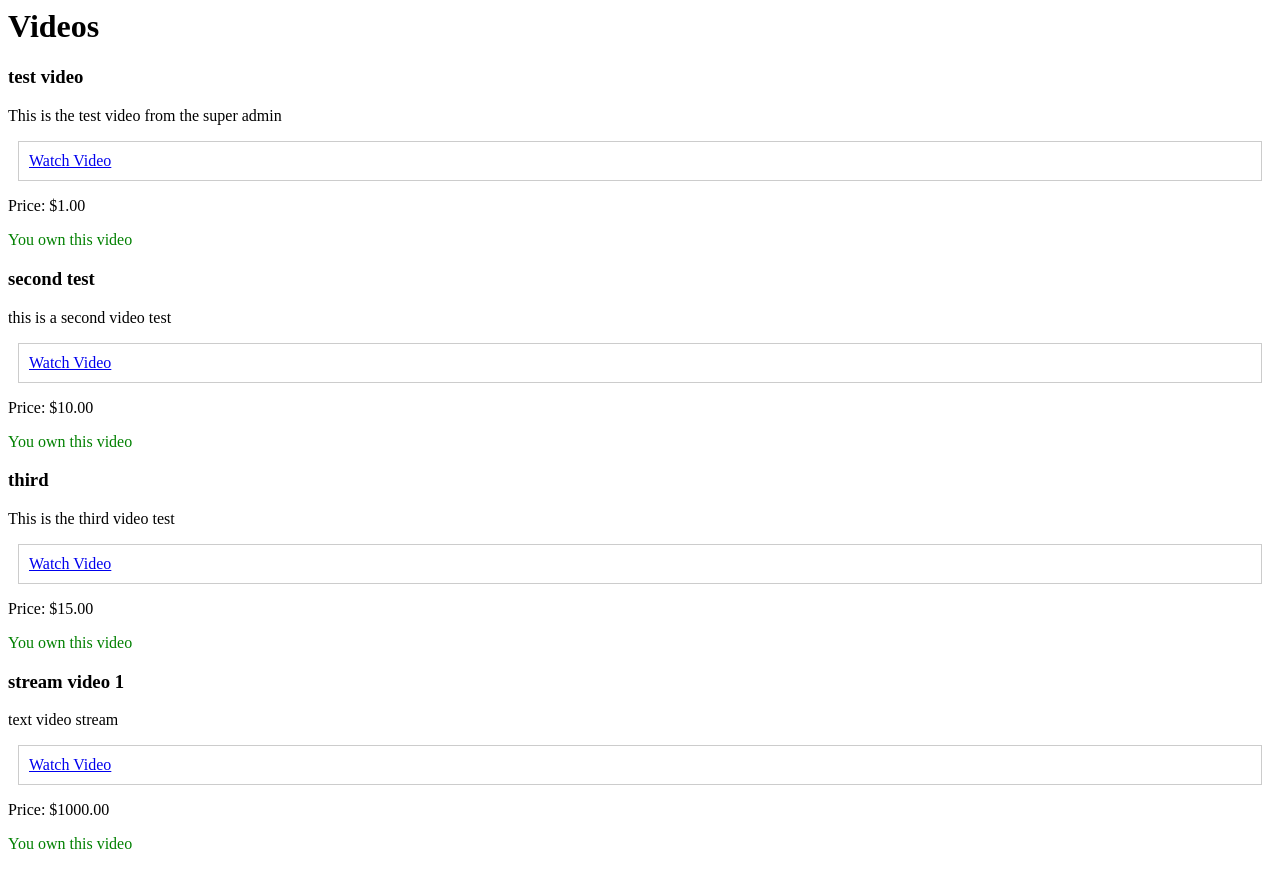
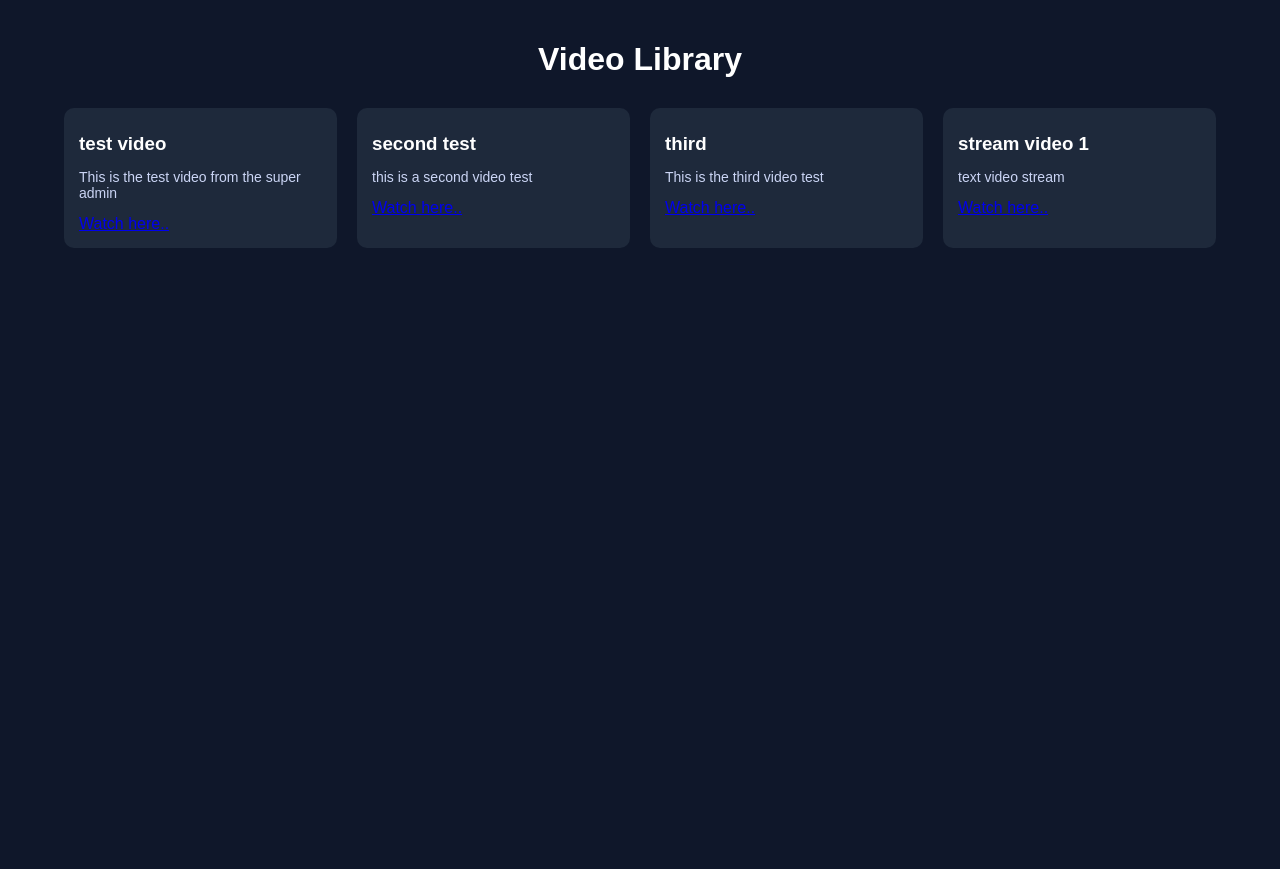
Before and after one commit to Ghislain1/video_platform, a Django app: page / in a window 1280 px wide. After the commit the page ends 248 px from the top, so only its background shows below. Run offline with Django 5.2, Linux system fonts and the light colour scheme; data comes from the database, SQL or seed files in the repository.

Commit message:
update UIX

```diff
--- a/video_platform/settings.py
+++ b/video_platform/settings.py
@@ -120,7 +120,7 @@ USE_TZ = True
 # Static files (CSS, JavaScript, Images)
 # https://docs.djangoproject.com/en/6.0/howto/static-files/
 
-STATIC_URL = 'static/'
+STATIC_URL = '/static/'
 
 
 #signin and sign out redirection
--- /dev/null
+++ b/videos/static/videos/style.css
@@ -0,0 +1,66 @@
+
+body {
+    font-family: Arial, Helvetica, sans-serif;
+    background-color: #0f172a;
+    color: white;
+    margin: 0;
+}
+
+
+.container {
+    width: 90%;
+    margin: auto;
+    padding: 20px;
+}
+
+h1 {
+    text-align: center;
+    margin-bottom: 30px;
+}
+
+.grid {
+    display: grid;
+    grid-template-columns: repeat(auto-fill, minmax(250px, 1fr));
+    gap: 20px;
+}
+
+.card {
+    background: #1e293b;
+    padding: 15px;
+    border-radius: 10px;
+    transition: transform 0.2s ease;
+}
+.card:hover {
+    transform: scale(1.05);
+}
+
+.card h3 {
+    margin: 10px 0;
+}
+
+.card p {
+    color: #cbd5f5;
+    font-size: 14px;;
+}
+
+.btn {
+    display: inline-block;
+    padding: 8px 12px;
+    background: #22c55e;
+    color: white;
+    border-radius: 5px;
+    text-decoration: none;
+    margin-top: 10px
+}
+
+.btn:hover {
+    background: #16a34a;
+}
+
+.locked {
+    color: #f87171;
+}
+
+.unlocked {
+    color: #4ade80;
+}
--- a/videos/templates/videos/video_list.html
+++ b/videos/templates/videos/video_list.html
@@ -1,4 +1,26 @@
-<h1>Videos</h1>
+{% load static %}
+<link rel="stylesheet" href="{% static 'videos/style.css' %}">
+
+
+
+<div class="container">
+    <h1> Video Library</h1>
+
+    <div class="grid">
+        {% for video in videos %}
+            <div class="card">
+                <h3>{{ video.title }}</h3>
+                <p>{{ video.description|truncatewords:12 }}</p>
+
+                <a href="/video/{{ video.id }}">Watch here..</a>
+            </div>
+            {% endfor %}
+    </div>
+</div>
+
+
+
+<!-- <h1>Videos</h1>
 {% for video in videos %}
     <div>
         <h3>{{ video.title }}</h3>
@@ -32,4 +54,4 @@
                 });
             }
         });
-    </script>
+    </script> -->
```
Also changed, not shown: videos/templates/videos/video_detail.html (+12 -28 lines).
